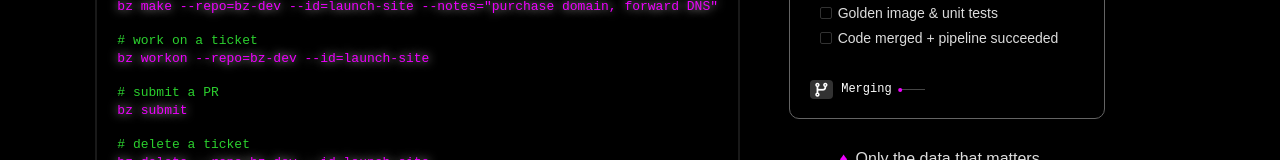
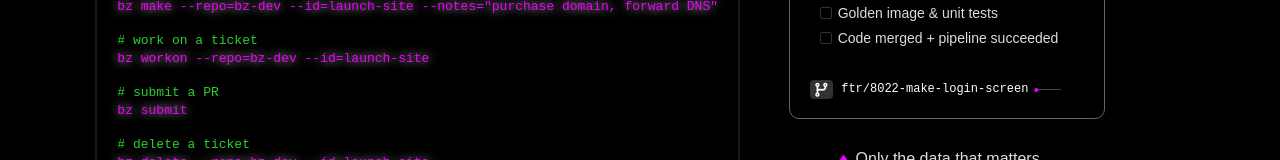
Before and after one commit to bmeikle56/bz-dev, a React (Create React App) app: page / in a window 1280 px wide. Shown: the part 516-676 px from the top of the page. Built offline with nearby package versions, Linux system fonts and the light colour scheme.

Commit message:
Update merging anim to active anim and cleanup

```diff
--- a/src/cmp/impl/items/work/Work.js
+++ b/src/cmp/impl/items/work/Work.js
@@ -31,10 +31,9 @@ const untoggledPalette = {
   type: 'rgb(147, 0, 158)'
 }
 
-function MergingAnim({ color }) {
+function ActiveAnim() {
   return (
     <div style={{display: 'flex', alignItems: 'center', gap: '8px'}}>
-      <pre style={{color: color, fontSize: '12px'}}>Merging</pre>
       <div style={{width: '25px', background: 'rgb(70,70,70)', height: '1px', marginBottom:'-1px'}}>
         <motion.div
         style={{
@@ -64,8 +63,8 @@ function Notes({ notes }) {
   </div>
 }
 
-function Work({ id, repo, status, dev, tag, pfp, title, notes, branch, isToggled, isMerging, onClick }) {
-  const palette = isToggled ? toggledPalette : untoggledPalette
+function Work({ id, repo, status, dev, tag, pfp, title, notes, branch, onClick }) {
+  const palette = status == 'active' ? toggledPalette : untoggledPalette
 
   const tagColors = {
     new: 'rgba(255, 0, 255, 0.33)',
@@ -115,9 +114,8 @@ function Work({ id, repo, status, dev, tag, pfp, title, notes, branch, isToggled
           <div style={{background: palette.gray, borderRadius: '4px', padding: '3px 3px 1px 3px'}}>
             <i className='fa fa-code-branch' style={{color: palette.text, fontSize: '14px'}}></i>
           </div>
-          {isMerging
-            ? MergingAnim({ color: palette.text })
-            : <pre style={{color: palette.text, fontSize: '12px'}}>{branch}</pre>}
+          <pre style={{color: palette.text, fontSize: '12px'}}>{branch}</pre>
+          {status === 'active' && ActiveAnim({ color: palette.text })}
         </div>
       </div>
     </button>
@@ -125,8 +123,8 @@ function Work({ id, repo, status, dev, tag, pfp, title, notes, branch, isToggled
 }
 
 
-function RichWork({ meta, isToggled, isMerging, onClick }) {
-  const palette = isToggled ? toggledPalette : untoggledPalette
+function RichWork({ meta, status, onClick }) {
+  const palette = status == 'active' ? toggledPalette : untoggledPalette
 
   return (
     <button style={{padding: 0, background: 'transparent', border: 'none'}} onClick={onClick}>
@@ -170,9 +168,8 @@ function RichWork({ meta, isToggled, isMerging, onClick }) {
           <div style={{background: palette.gray, borderRadius: '4px', padding: '3px 3px 1px 3px'}}>
             <i className='fa fa-code-branch' style={{color: palette.text, fontSize: '14px'}}></i>
           </div>
-          {isMerging
-            ? MergingAnim({ color: palette.text })
-            : <pre style={{color: palette.text, fontSize: '12px'}}>{meta.branch}</pre>}
+          <pre style={{color: palette.text, fontSize: '12px'}}>{meta.branch}</pre>
+          {status === 'active' && ActiveAnim({ color: palette.text })}
         </div>
       </div>
     </button>
--- a/src/dash/page.js
+++ b/src/dash/page.js
@@ -1,27 +1,6 @@
 import { useEffect, useState } from 'react'
 import { AnimatePresence, motion } from 'framer-motion'
 import { Work, TabBar } from '../cmp/Components'
-
-// function CurlyBrace({ x = 0, y = 0, height = 200, width = 20, stroke = "white" }) {
-//   const control = height / 4;
-
-//   const path = `
-//     M ${x + width} ${y}
-//     q -${width} ${control}, 0 ${control * 2}
-//     q ${width} ${control}, 0 ${control * 2}
-//   `;
-
-//   return (
-//     <svg style={{ position: 'absolute', top: y, left: x }} width={width * 2} height={height}>
-//       <path
-//         d={path}
-//         fill="transparent"
-//         stroke={stroke}
-//         strokeWidth="2"
-//       />
-//     </svg>
-//   );
-// };
 
 function TicketList({ error, tickets }) {
   return (
@@ -39,8 +18,6 @@ function TicketList({ error, tickets }) {
           notes={ticket.notes}
           status={ticket.status}
           branch={`${ticket.tag}/${ticket.title}`}
-          isToggled={ticket.status === 'active'}
-          isMerging={ticket.status === 'merging'}
           onClick={() => {}}
           />
         </div>
@@ -200,31 +177,4 @@ setInterval(() => {
   if (document.getElementById('loading')) {
     document.getElementById('loading').textContent = [...Array(8)].map(_ => Math.round(Math.random())).join('')
   }
-}, 80)
-
-// this goes on the home page for marketing:
-
-/* <div style={{display:'flex', flexDirection:'column', gap: 10}}>
-  <div>
-    <p style={{color:'rgb(125,125,125)'}}>Make a ticket</p>
-    <p style={{color:'rgb(125,125,125)'}}>Fill out details</p>
-    <p style={{color:'rgb(125,125,125)'}}>Attach test plan</p>
-    <p style={{color:'rgb(125,125,125)'}}>Set status</p>
-  </div>
-  <div>
-    <pre style={{color:'rgb(125,125,125)'}}>git pull</pre>
-    <pre style={{color:'rgb(125,125,125)'}}>{'git checkout -b <branch>'}</pre>
-    <pre style={{color:'rgb(125,125,125)'}}>{'git push'}</pre>
-  </div>
-</div>
-<div style={{ position: 'relative', height: '400px' }}>
-  <CurlyBrace x={50} y={50} height={300} width={15} stroke="gray" />
-</div>
-<div style={{position:'absolute', marginTop: 100, marginLeft: 225, fontSize: 50}}>
-  <pre style={{color:'rgba(255, 64, 242, 1)'}}>{'}'}</pre>
-  <CurlyBrace x={50} y={0} height={300} width={20} stroke="white" />
-</div>
-<div style={{marginTop: 100, marginLeft: 150}}>
-  <pre style={{color:'rgba(255, 64, 242, 1)'}}>{'bz make <repo> <tag> <title> <notes>'}</pre>
-</div>
-*/
+}, 100)
--- a/src/home/page.js
+++ b/src/home/page.js
@@ -1,22 +1,7 @@
 import { motion } from 'framer-motion'
-// import { useState } from 'react'
 import { FontAwesomeIcon } from '@fortawesome/react-fontawesome'
 import { faFolder } from '@fortawesome/free-solid-svg-icons'
-
 import { BBullet, BZtxt, Inlinetxt, CBList, Footer, Spacer, TabBar, Vdiv, RichWork, ccode, CCode, BZCCode } from '../cmp/Components'
-
-// function BZList({ items, height }) {
-//   return (
-//     <div style={{display:'flex', flexDirection: 'column', height: height}}>
-//       {items.map((item, i) => {
-//         return <div key={i} style={{display:'flex', flexGrow: 1, alignItems:'center', gap:'8px'}}>
-//           <p style={{margin: 0, color: 'rgb(60,60,60)'}}>&rArr;</p>
-//           <p style={{margin: 0, color: 'rgb(220,220,220)'}}>{item.txt}</p>
-//         </div>
-//       })}
-//     </div>
-//   )
-// }
 
 function BZList2({ items, height }) {
   return (
@@ -31,96 +16,11 @@ function BZList2({ items, height }) {
   )
 }
 
-// function EndMeeting() {
-//   const initials = [
-//     'BM',
-//     'GT',
-//     'WA',
-//     'BC',
-//     'DR',
-//     'DP'
-//   ]
-
-//   function CloseButton() {
-//     const style = {
-//       position: 'absolute',
-//       zIndex: '2',
-//       height:'7px',
-//       width: '7px',
-//       margin: '0 0 125px 200px',
-//       borderRadius: '5px',
-//       background: 'red'
-//     }
-//     return (
-//       <div style={style}></div>
-//     )
-//   }
-
-//   function Popup() {
-//     const style = {
-//       background: 'rgb(235,235,235)',
-//       borderRadius: '8px',
-//       width: '100px',
-//       height: '50px',
-//       position: 'absolute',
-//       zIndex: '2',
-//       textAlign: 'center'
-//     }
-//     return (
-//       <div style={style}>
-//         <p style={{color: 'black', fontSize: '8px', marginBottom: '10px'}}>Meeting has ended</p>
-//         <div style={{background: 'rgb(200,200,200)', width: '100px', height: '0.5px'}}></div>
-//         <p style={{color: 'rgb(0, 167, 250)', fontSize: '8px'}}>Close</p>
-//       </div>
-//     )
-//   }
-
-//   return (
-//     <motion.div initial={{ opacity: 0 }} animate={{ opacity: 1 }} transition={{ delay: 1 }}>
-//       <div style={{display:'flex', justifyContent:'center', alignItems:'center', height: '150px', width: '225px', background: 'white', borderRadius: '10px'}}>
-//         <div style={{display:'grid', gridTemplateColumns: 'repeat(3, 1fr)', gap:'15px'}}>
-//           {initials.map((initial, i) => {
-//             return <motion.div
-//                 key={i}
-//                 initial={{ opacity: 0 }}
-//                 animate={{ opacity: 1 }}
-//                 transition={{ delay: 1.5 + (i * 0.25) }}
-//               >
-//                 <div style={{
-//                   display: 'flex',
-//                   justifyContent: 'center',
-//                   alignItems: 'center',
-//                   background:'rgb(210,210,210)',
-//                   borderRadius: '50%',
-//                   width: 50,
-//                   height: 50
-//                 }}>
-//                   <p style={{position: 'absolute', color: 'rgb(40,40,40)'}}>{initial}</p>
-//                 </div>
-//             </motion.div>
-//           })}
-//         </div>
-//         <CloseButton/>
-//         <motion.div
-//           style={{position: 'absolute', zIndex: '2', display:'flex', justifyContent:'center', alignItems:'center'}}
-//           initial={{ opacity: 0 }}
-//           animate={{ opacity: 1 }}
-//           transition={{ delay: 7 }}
-//         >
-//           <Popup/>
-//         </motion.div>
-//       </div>
-//     </motion.div>
-//   )
-// }
-
 function Circle({ color }) {
   return (
     <div style={{borderRadius: '50%', background: color, width: 11, height: 11}}/>
   )
 }
-
-// 'Message-driven, autonomous culture'
 
 function IntroDiv() {
   return (
@@ -204,80 +104,6 @@ function IntroDiv() {
   )
 }
 
-// function AnimDiv() {
-//   return (
-//     <div id='intro' style={{
-//       display: 'flex',
-//       flexDirection: 'column',
-//       alignItems: 'center',
-//       marginRight: '250px',
-//       marginTop: '100px',
-//       gap: '120px'
-//     }}>
-//       <Anim/>
-//       <EndMeeting/>
-//     </div>
-//   )
-// }
-
-
-
-// function Anim() {
-//   const [state, setState] = useState(0)
-
-//   setTimeout(() => {
-//     setState([...Array(8)].map(_ => Math.round(Math.random())).join(''))
-//   }, 80)
-
-//   const leftLaptopMeta = {
-//     imgLink: '/mac1.png',
-//     width: '55',
-//     height: '60',
-//     margin: '',
-//     alt: 'Laptop'
-//   }
-
-//   const rightLaptopMeta = {
-//     imgLink: '/mac2.png',
-//     width: '55',
-//     height: '38',
-//     margin: '11px 0 0 0',
-//     alt: 'Laptop'
-//   }
-
-//   function Laptop({ meta }) {
-//     return <div></div>
-//     // return <Image
-//     //   src={meta.imgLink}
-//     //   width={meta.width}
-//     //   height={meta.height}
-//     //   style={{margin: meta.margin, width: meta.width, height: meta.height}}
-//     //   alt={meta.alt}
-//     // />
-//   }
-
-//   return (
-//     <div style={{display: 'flex', gap:'10px'}}>
-//       <Laptop meta={leftLaptopMeta}/>
-//       <motion.div
-//       style={{marginTop: '10px', width: '180px'}}
-//       initial={{ x: 0, opacity: 0 }}
-//       animate={{ x: 100, opacity: [0,1,0] }}
-//       transition={{
-//         duration: 1,
-//         delay: 0.5,
-//         repeat: Infinity,
-//         repeatType: 'reverse',
-//         repeatDelay: 8
-//       }}
-//       >
-//         <pre id='txt-transfer' className='txt-glow'>{state}</pre>
-//       </motion.div>
-//       <Laptop meta={rightLaptopMeta}/>
-//     </div>
-//   )
-// }
-
 function Title() {
   return (
     <div>
@@ -285,22 +111,6 @@ function Title() {
     </div>
   )
 }
-
-// function Subtitle() {
-//   return (
-//     <div>
-//       <p id='subtitle'>Accelerated Agile Development</p>
-//     </div>
-//   )
-// }
-
-// function TryUs() {
-//   return <div style={{display: 'flex', gap: '5px', alignItems: 'center'}}>
-//     <p style={{color: 'rgb(220,220,220)'}}>Try</p>
-//     <BZtxt txt={'Berzerk'}/>
-//     <p style={{color: 'rgb(220,220,220)'}}>free for 30 days</p>
-//   </div>
-// }
 
 function ContentPair({ left, right }) {
   return (
@@ -421,7 +231,7 @@ const workMeta = {
 function WorkDiv() {
   return (
     <div style={{display: 'flex', flexDirection: 'column', alignItems:'center', gap: '25px', paddingTop:'50px'}}>
-      <RichWork meta={workMeta} isMerging={true} isToggled={true}/>
+      <RichWork meta={workMeta} status={'active'}/>
       <WorkBenefits/>
     </div>
   )
@@ -429,38 +239,7 @@ function WorkDiv() {
 
 const sections = [
   {left: IntroDiv, right: WorkDiv},
-  // {left: WorkDiv, right: SurveyDiv},
 ]
-
-
-
-// function SurveyDiv() {
-//   function Asterisk() {
-//     return <p style={{color: 'rgb(110,110,110)', fontSize: '12px'}}>*</p>
-//   }
-//   return (
-//     <div style={{display: 'flex', flexDirection: 'column'}}>
-//       <div style={{display: 'flex', alignItems: 'center', gap: '3px'}}>
-//         <p style={{color: 'rgb(220,220,220)', fontSize: '24px'}}>We surveyed hundreds of software engineers and managers</p>
-//         <Asterisk/>
-//       </div>
-//       <BZList items={[
-//         {txt: '55% unaware or vaguely unaware of OKRs'},
-//         {txt: '75% of work item features unused'},
-//         {txt: '68% reported purpose by work item metrics/optics'}
-//       ]} height={'120px'}/>
-//       <div style={{display: 'flex', alignItems: 'center', gap: '3px'}}>
-//         <Asterisk/>
-//         <p style={{color: 'rgb(110,110,110)', fontSize: '10px'}}>
-//           222 engineers and 128 managers from FAANG and startup companies were polled
-//         </p>
-//       </div>
-//       <div>
-//         <p className='txt'>Less meetings and more doing, that's why our work items are automated</p>
-//       </div>
-//     </div>
-//   )
-// }
 
 function FrictionPointDiv() {
   function Circle({ dx, dy, color }) {
```
